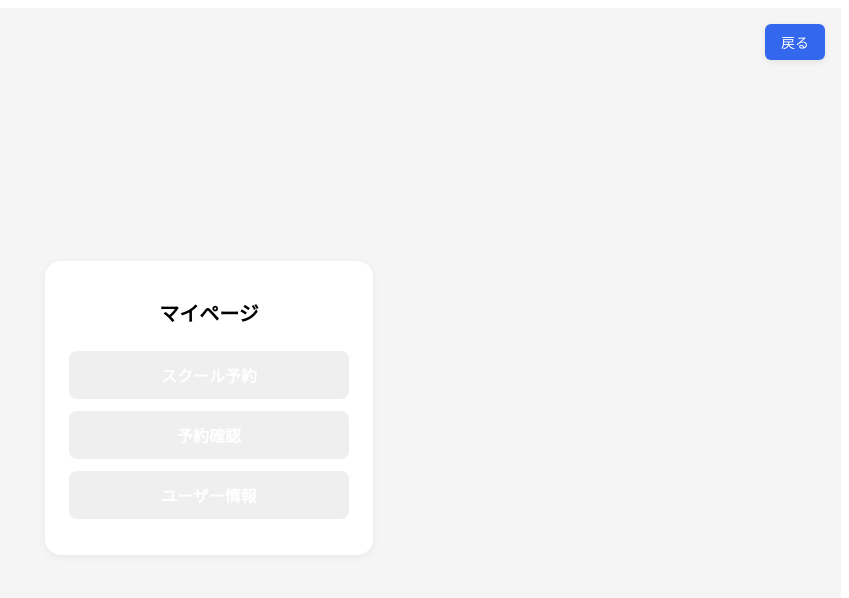
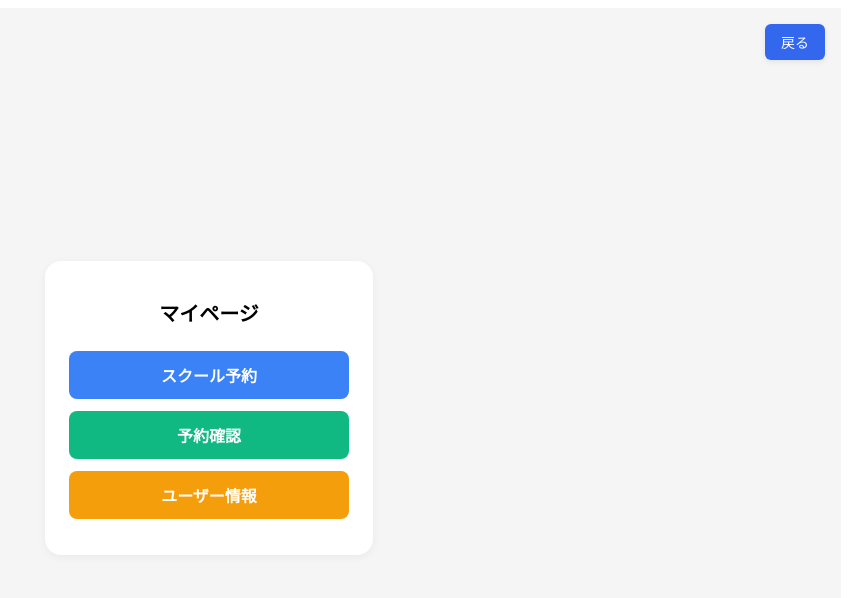
Before and after one commit to kabuto-kohei/rl-lesson-app, a Next.js app: page /user/1/home in a window 1280 px wide. Shown: the top 598 px of the page, without its empty margins (431-1280 px from the left). Built offline with nearby package versions, Linux system fonts and the light colour scheme.

Commit message:
fix: userページのbuttonカラー設定

```diff
--- a/src/app/user/[userId]/home/page.module.css
+++ b/src/app/user/[userId]/home/page.module.css
@@ -37,7 +37,6 @@
   transition: background-color 0.2s;
 }
 
-/* 各ボタン個別色 */
 .reserveButton {
   background-color: #3b82f6;
 }
--- a/src/app/user/[userId]/home/page.tsx
+++ b/src/app/user/[userId]/home/page.tsx
@@ -22,13 +22,13 @@ export default function UserHomePage() {
       <BackButton href={`/user/login`} />
       <div className={styles.inner}>
         <h1 className={styles.heading}>マイページ</h1>
-        <button className={styles.button} onClick={() => goTo('/home/userAddreservation')}>
+        <button className={`${styles.button} ${styles.reserveButton}`} onClick={() => goTo('/home/userAddreservation')}>
           スクール予約
         </button>
-        <button className={styles.button} onClick={() => goTo('/home/userAllreservation')}>
+        <button className={`${styles.button} ${styles.confirmButton}`} onClick={() => goTo('/home/userAllreservation')}>
           予約確認
         </button>
-        <button className={styles.button} onClick={() => goTo('/home/userMypage')}>
+        <button className={`${styles.button} ${styles.userInfoButton}`} onClick={() => goTo('/home/userMypage')}>
           ユーザー情報
         </button>
       </div>
```
